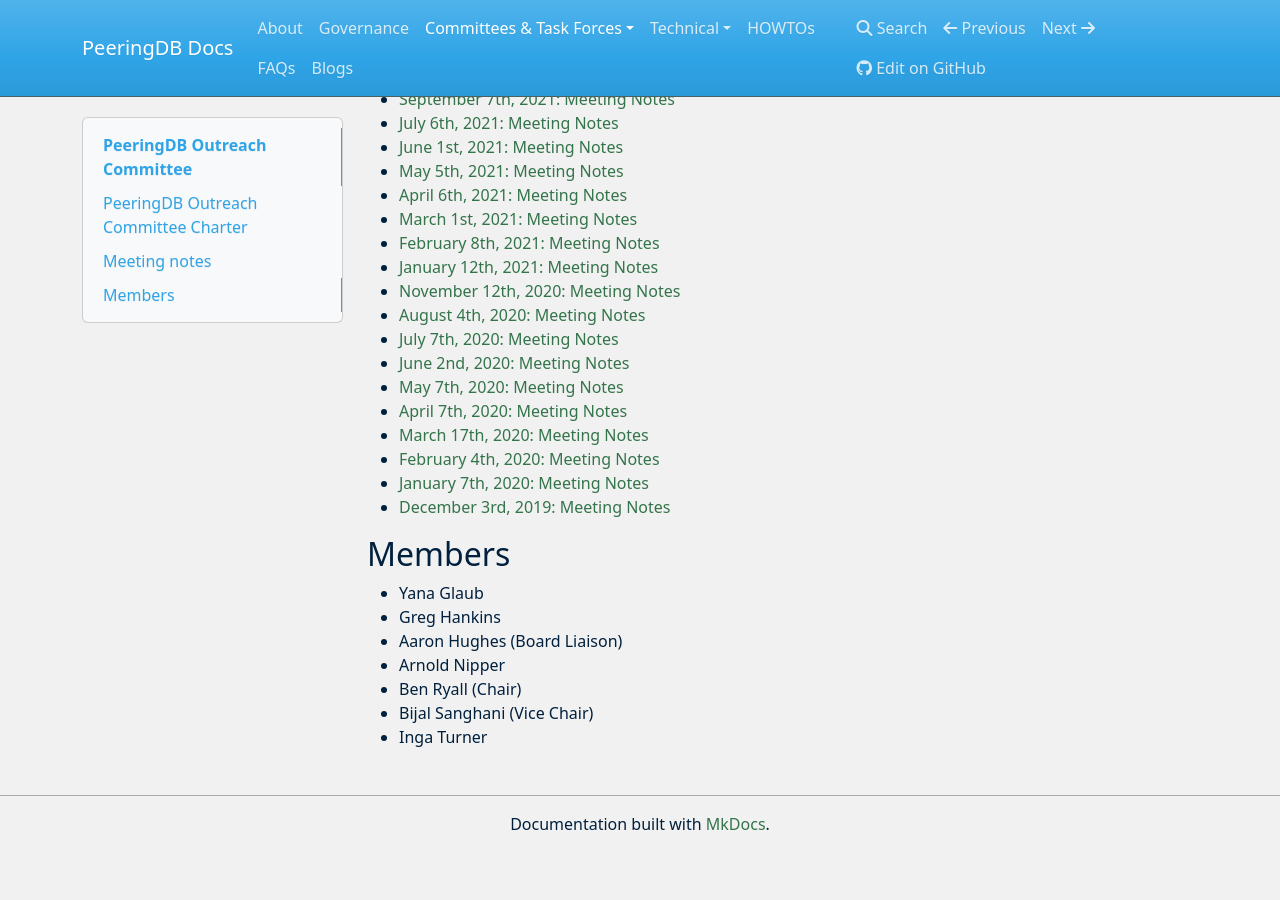
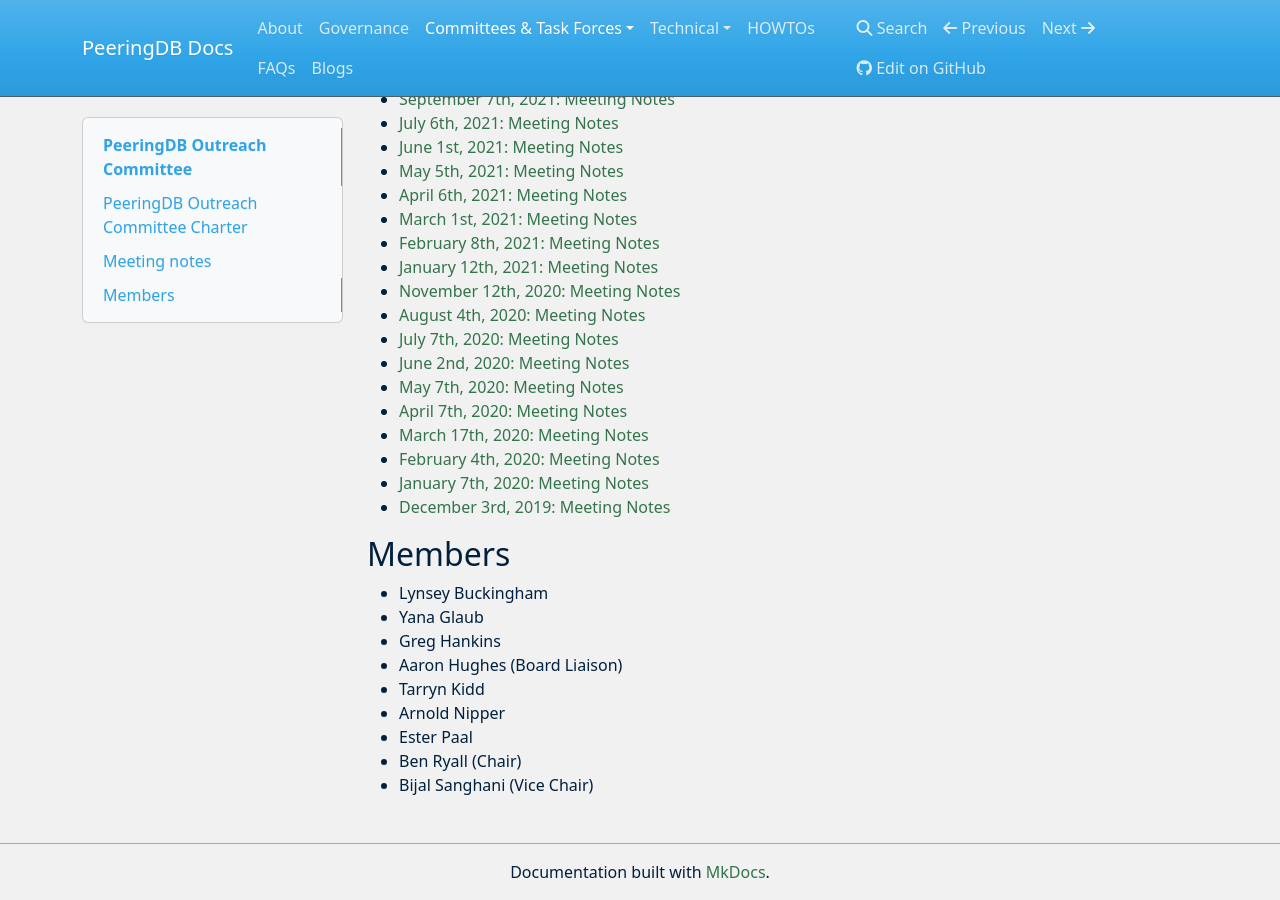
Before and after one commit to peeringdb/docs, an MkDocs documentation site: the page built from docs/committee/outreach/index.md, in a window 1280 px wide and 900 px high, scrolled down 1492 px. Built offline with MkDocs 1.6.1, drawn with Linux system fonts in a browser that asks for light colours; nearby versions of some CDN libraries; before the commit the page ends 2344 px from its top, so only the background shows below that.

Commit message:
Updated OC members.

```diff
--- a/docs/committee/outreach/index.md
+++ b/docs/committee/outreach/index.md
@@ -30,10 +30,12 @@
 
 ## Members
 
+- Lynsey Buckingham
 - Yana Glaub
 - Greg Hankins
 - Aaron Hughes (Board Liaison)
+- Tarryn Kidd
 - Arnold Nipper
+- Ester Paal
 - Ben Ryall (Chair)
 - Bijal Sanghani (Vice Chair)
-- Inga Turner
```
